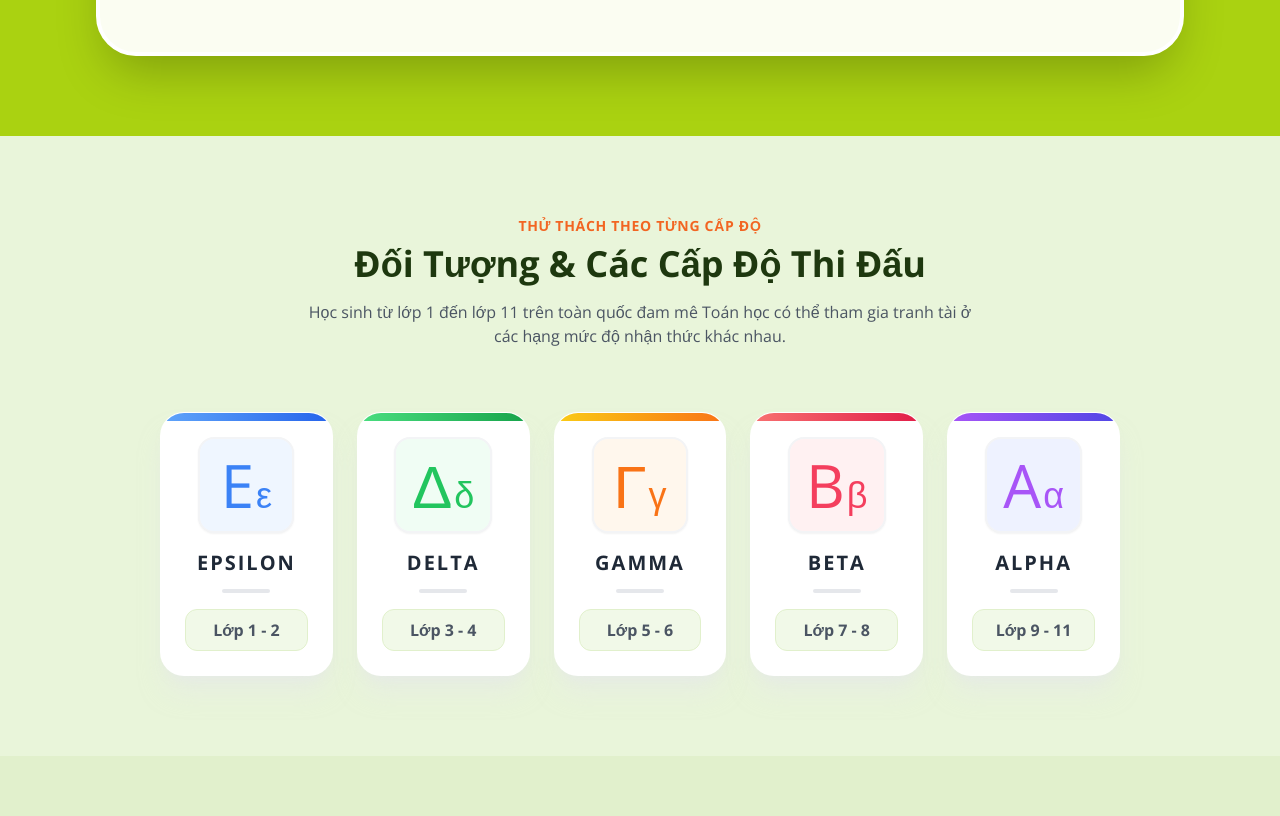
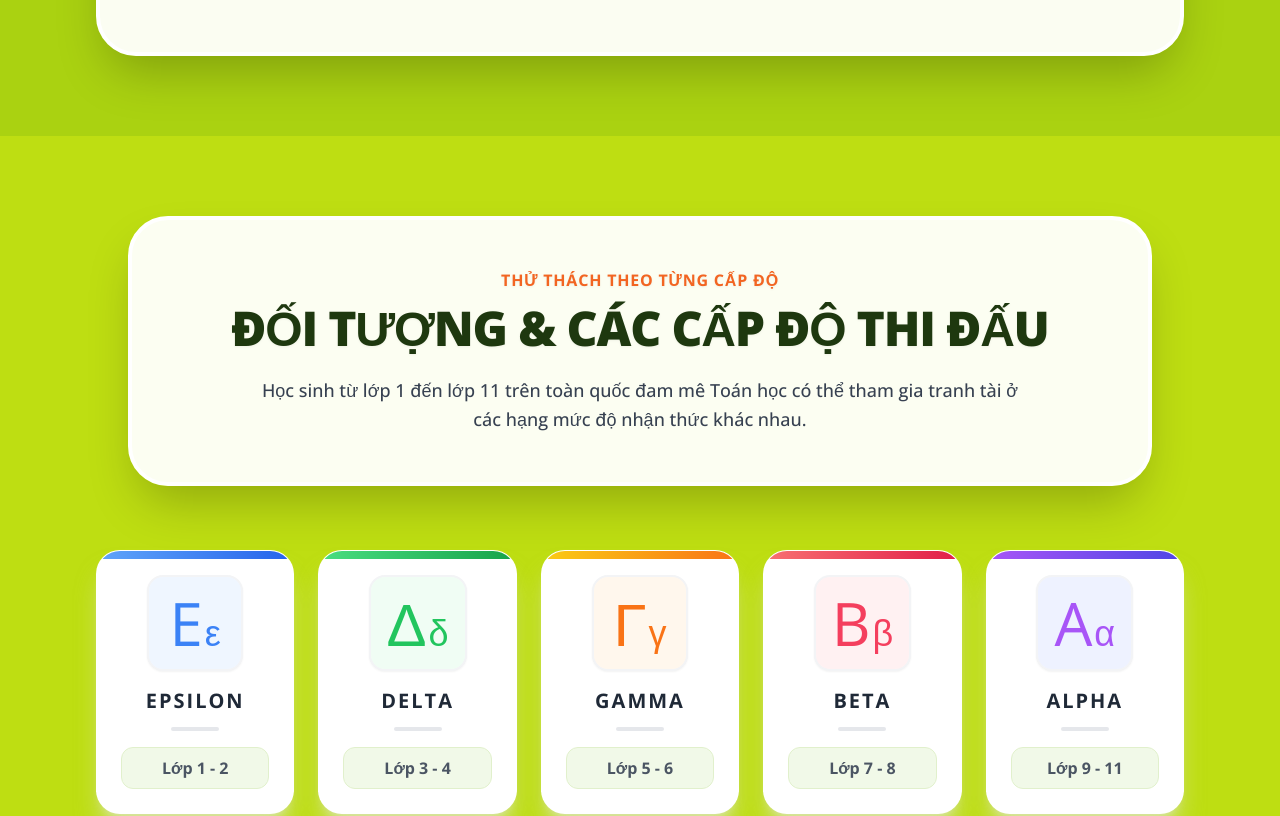
Before and after one commit to HoangQuan-iViet/Boatman-FMC, a React (Vite) app: page / in a window 1280 px wide. Shown: the part 1460-2276 px from the top of the page. Built offline with nearby package versions, Linux system fonts and the light colour scheme.

Commit message:
feat: add LevelsSection component to display academic levels with grades and animated cards.

```diff
--- a/src/components/LevelsSection.tsx
+++ b/src/components/LevelsSection.tsx
@@ -11,15 +11,22 @@ const levels = [
 
 export const LevelsSection = () => {
     return (
-        <section className="py-20 relative overflow-hidden bg-fmc-sec-2">
-            <div className="container mx-auto px-4 md:px-8 max-w-5xl relative z-10">
-                <div className="text-center mb-16">
-                    <span className="text-fmc-orange font-bold tracking-wider uppercase text-sm mb-2 block">Thử thách theo từng cấp độ</span>
-                    <h2 className="text-3xl md:text-4xl font-bold text-fmc-dark mb-4">Đối Tượng & Các Cấp Độ Thi Đấu</h2>
-                    <p className="text-gray-600 max-w-2xl mx-auto">
+        <section className="py-20 relative overflow-hidden bg-[#bede12]">
+            <div className="container mx-auto px-4 md:px-8 max-w-6xl relative z-10">
+                {/* Header Frame */}
+                <motion.div
+                    initial={{ opacity: 0, y: 30 }}
+                    whileInView={{ opacity: 1, y: 0 }}
+                    viewport={{ once: true }}
+                    transition={{ duration: 0.6 }}
+                    className="bg-white/95 backdrop-blur-md p-8 md:p-12 text-center rounded-[40px] shadow-2xl border-4 border-white mb-16 w-full max-w-5xl mx-auto relative overflow-hidden"
+                >
+                    <span className="text-fmc-orange font-bold tracking-wider uppercase text-base mb-3 block drop-shadow-sm">Thử thách theo từng cấp độ</span>
+                    <h2 className="text-3xl md:text-5xl font-black text-fmc-dark mb-6 drop-shadow-sm uppercase tracking-tight">Đối Tượng & Các Cấp Độ Thi Đấu</h2>
+                    <p className="text-gray-700 text-lg font-medium max-w-3xl mx-auto leading-relaxed">
                         Học sinh từ lớp 1 đến lớp 11 trên toàn quốc đam mê Toán học có thể tham gia tranh tài ở các hạng mức độ nhận thức khác nhau.
                     </p>
-                </div>
+                </motion.div>
 
                 <div className="grid grid-cols-1 sm:grid-cols-2 lg:grid-cols-5 gap-6">
                     {levels.map((level) => (
```
